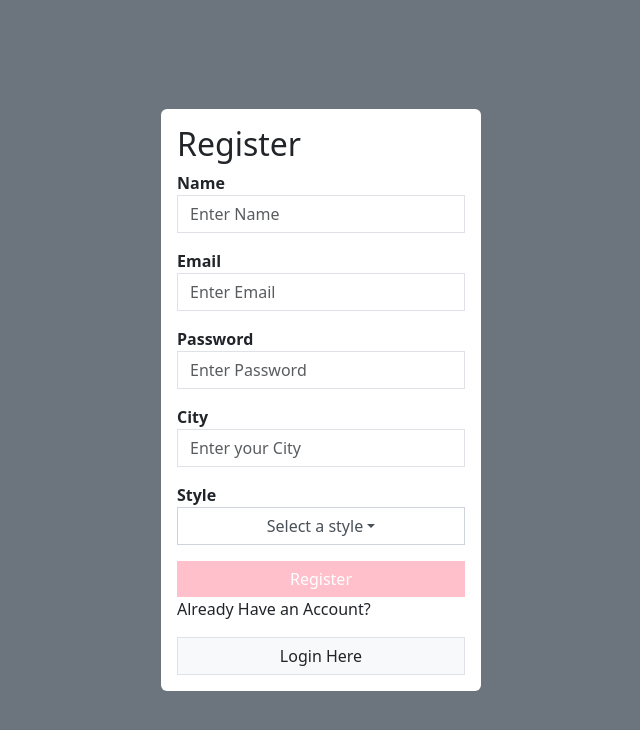
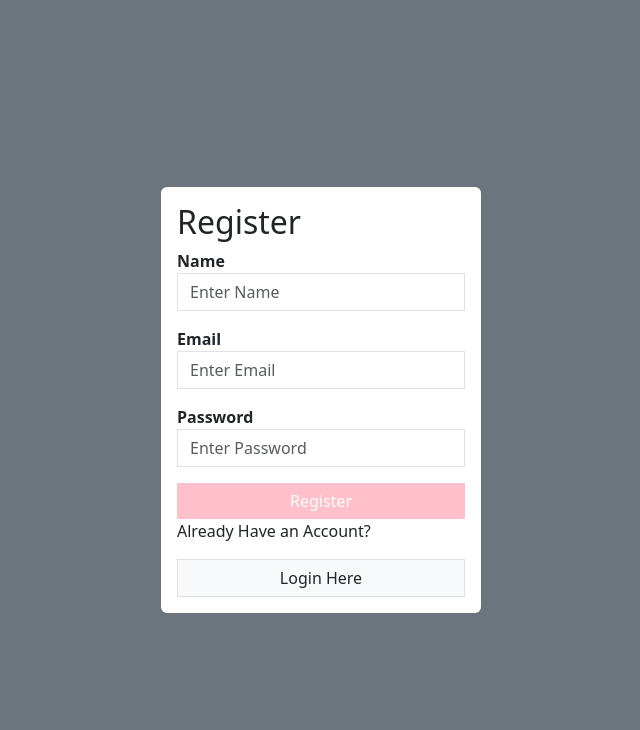
Before and after one commit to YouBeen358/CS411-GroupPRoject, a React (Vite) app in the folder client/: page /register in a window 1280 px wide. Shown: the top 730 px of the page, without its empty margins (319-959 px from the left). Built offline with nearby package versions, Linux system fonts and the light colour scheme.

Commit message:
Update Signup.jsx to navigate to signup2

```diff
--- a/client/src/Signup.jsx
+++ b/client/src/Signup.jsx
@@ -1,27 +1,17 @@
-import { useState } from "react";
-import 'bootstrap/dist/css/bootstrap.min.css'
-import axios from 'axios'
+import React, { useState } from "react";
 import { Link, useNavigate } from 'react-router-dom';
-import { Dropdown } from 'react-bootstrap';
-
 
 function Signup() {
-    const [name, setName] = useState()
-    const [email, setEmail] = useState()
-    const [password, setPassword] = useState()
-    const [city, setCity] = useState()
-    const [style, setStyle] = useState()
-    const navigate = useNavigate()
+    const [name, setName] = useState("");
+    const [email, setEmail] = useState("");
+    const [password, setPassword] = useState("");
+    const navigate = useNavigate();
 
     const handleSubmit = (e) => {
-        e.preventDefault()
-        axios.post('http://localhost:3001/register', {name, email, password, city, style})
-        .then(result => {
-            console.log(result);
-            navigate('/home',{ state: { user: result.data } });
-        })
-        .catch(err => console.log(err))
-    }
+        e.preventDefault();
+        // Save data to a state or context for later use in the next page
+        navigate('/register2', { state: { name, email, password } });
+    };
 
     return (
         <div className="d-flex justify-content-center align-items-center bg-secondary vh-100">
@@ -55,7 +45,7 @@ function Signup() {
                         />
                     </div>
                     <div className="mb-3">
-            <label htmlFor="email">
+                        <label htmlFor="password">
                             <strong>Password</strong>
                         </label>
                         <input
@@ -66,39 +56,7 @@ function Signup() {
                             onChange={(e) => setPassword(e.target.value)}
                         />
                     </div>
-          <div className="mb-3">
-            <label htmlFor="city">
-              <strong>City</strong>
-            </label>
-            <input
-              type="city"
-              placeholder="Enter your City"
-              name="city"
-              className="form-control rounded-0"
-              onChange={(e) => setCity(e.target.value)}
-            />
-          </div>
-          <div className="mb-3">
-            <label htmlFor="style">
-              <strong>Style</strong>
-            </label>
-            <Dropdown onSelect={(eventKey) => setStyle(eventKey)}>
-              <Dropdown.Toggle variant="success" id="dropdown-basic" className="w-100 rounded-0" style={{ backgroundColor: 'transparent', border: '1px solid #ced4da', color: '#495057' }}>
-                {style || "Select a style"}
-              </Dropdown.Toggle>
-              <Dropdown.Menu>
-                <Dropdown.Item eventKey="streetwear">Streetwear</Dropdown.Item>
-                <Dropdown.Item eventKey="preppy">Preppy</Dropdown.Item>
-                <Dropdown.Item eventKey="business">Business</Dropdown.Item>
-                <Dropdown.Item eventKey="buisness_casual">Business Casual</Dropdown.Item>
-                <Dropdown.Item eventKey="scandinavian">Scandinavian</Dropdown.Item>
-                <Dropdown.Item eventKey="hipster">Hipster</Dropdown.Item>
-                <Dropdown.Item eventKey="sporty">Sporty</Dropdown.Item>
-                <Dropdown.Item eventKey="trendy">Trendy</Dropdown.Item>
-              </Dropdown.Menu>
-            </Dropdown>
-          </div>
-          <button type="submit" className="btn btn-success w-100 rounded-0" style={{ backgroundColor: 'pink', border:'none'}}>
+                    <button type="submit" className="btn btn-success w-100 rounded-0" style={{ backgroundColor: 'pink', border: 'none' }}>
                         Register
                     </button>
                 </form>
@@ -106,8 +64,6 @@ function Signup() {
                 <Link to="/login" className="btn btn-default border w-100 bg-light rounded-0 text-decoration-none">
                     Login Here
                 </Link>
-
-
             </div>
         </div>
     );
```
Lines whose indentation alone changed are shown as unchanged.
